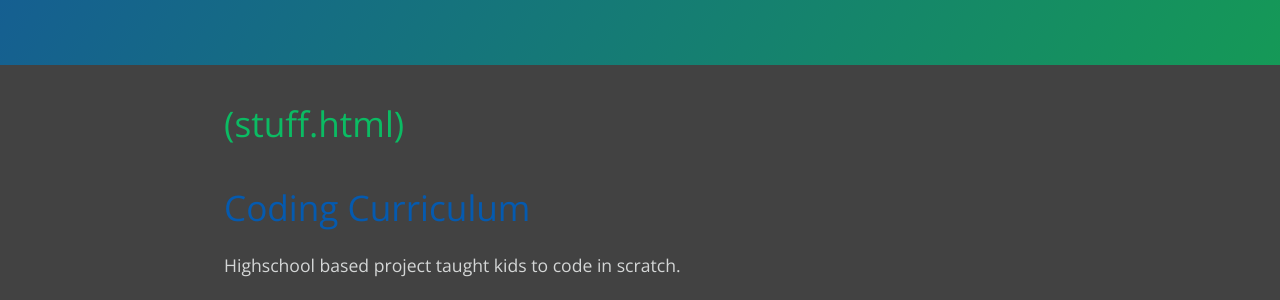
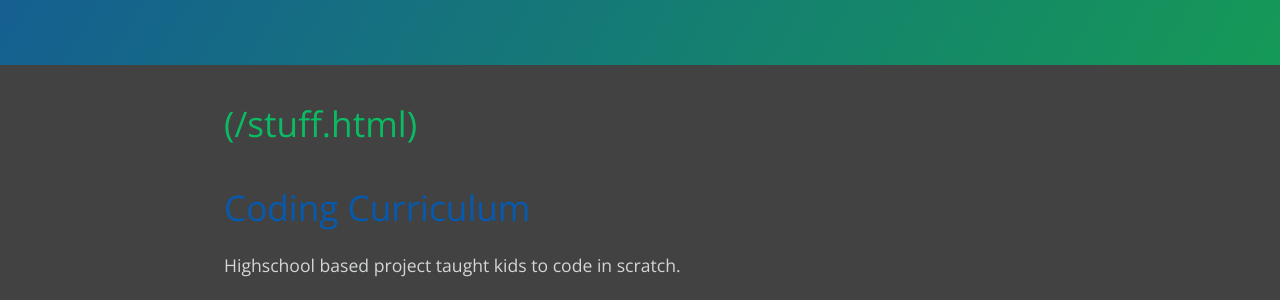
Before and after one commit to joey101/website, a Jekyll site: the page built from index.md, in a window 1280 px wide. Shown: the part 318-618 px from the top of the page. Built offline with Jekyll 4.4.1, drawn with Linux system fonts in a browser that asks for light colours.

```diff
--- a/index.md
+++ b/index.md
@@ -3,7 +3,7 @@ layout: default
 title: Jawad Tanana
 ---
 
-# (stuff.html)
+# (/stuff.html)
 
 # [Coding Curriculum](/projects/coding_curriculum.html)
 
```
